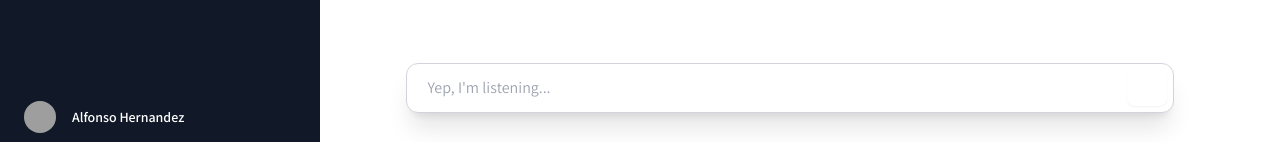
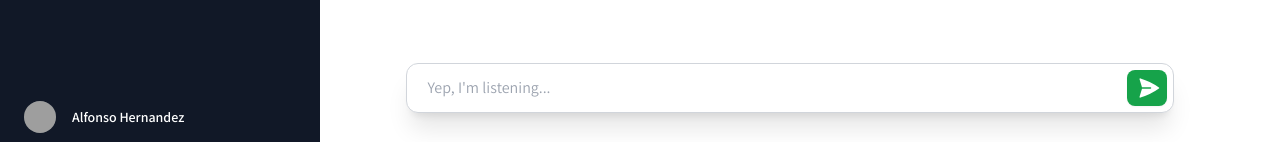
Before and after one commit to aheruz/next-langchain-app, a Next.js app: page / in a window 1280 px wide. Shown: the part 655-797 px from the top of the page. Built offline with nearby package versions, Linux system fonts and the light colour scheme; grey boxes are pictures that could not be loaded.

Commit message:
fix: btn background

```diff
--- a/app/components/Chat.tsx
+++ b/app/components/Chat.tsx
@@ -110,7 +110,7 @@ export function Chat() {
             onChange={handleInputChange}/>
             <button
             type="submit"
-            className="absolute right-1 mt-[6.5px] mr-[3px] rounded-lg bg-white px-2 pr-1.5 py-1.5 text-sm font-semibold bg-green-600 text-white shadow-sm ring-0 hover:bg-green-700"
+            className="absolute right-1 mt-[6.5px] mr-[3px] rounded-lg bg-green-600 px-2 pr-1.5 py-1.5 text-sm font-semibold text-white shadow-sm ring-0 hover:bg-green-700"
             >
               <PaperAirplaneIcon className="h-6 w-6 ml-[2px] mt-[0.25px] inline" aria-hidden="true"/>
             </button>
```
